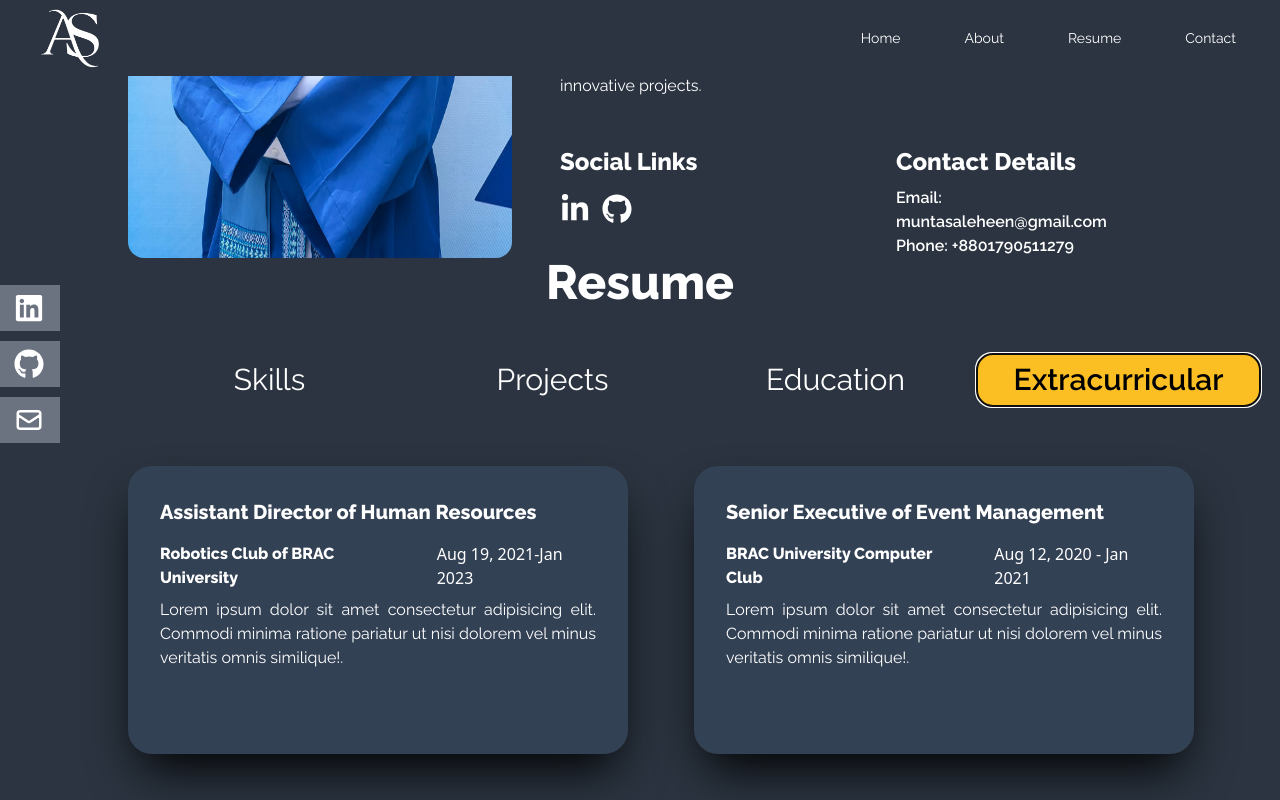
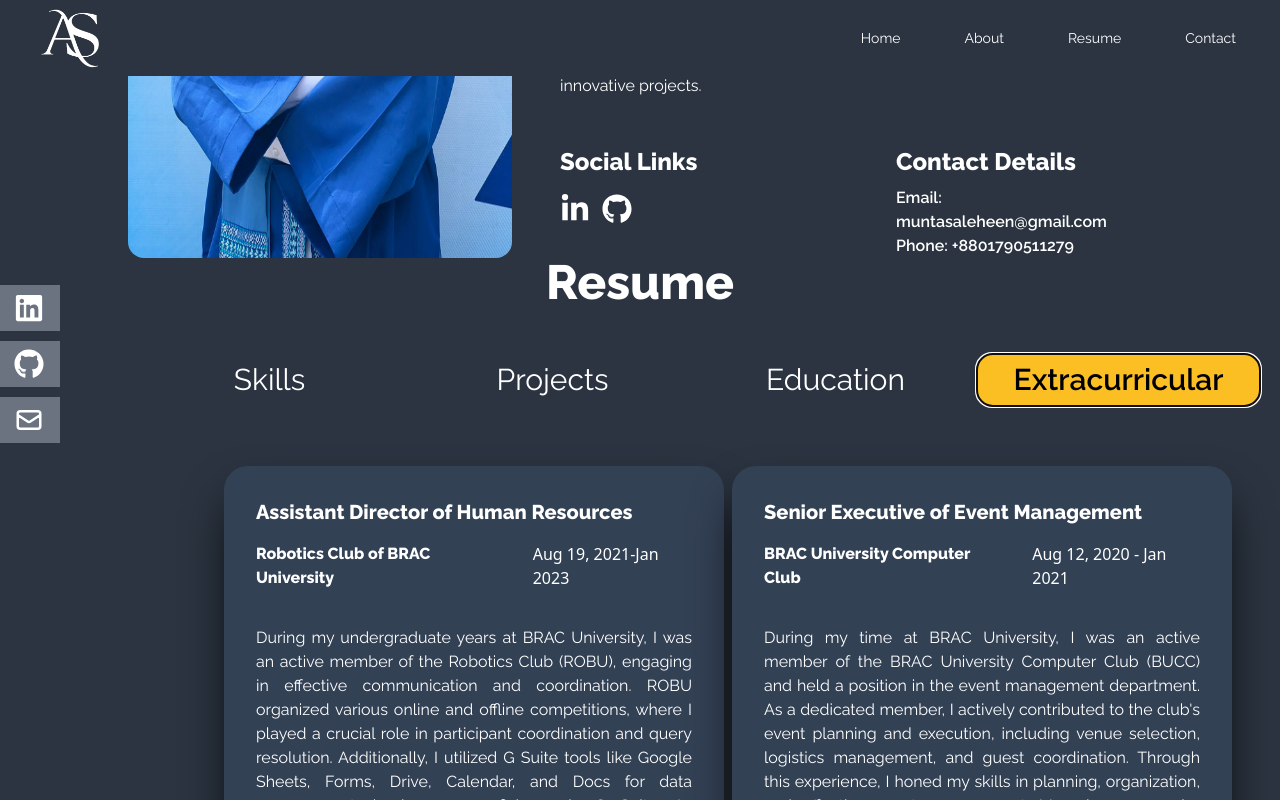
Before and after one commit to saleheen22/Portfolio, a React (Vite) app: page / in a window 1280 px wide. Both pictures are taken after a click on the tab "Extracurricular". Shown: the part 1582-2382 px from the top of the page. Built offline with nearby package versions, Linux system fonts and the light colour scheme.

Commit message:
react smooth scroll added

```diff
--- a/package.json
+++ b/package.json
@@ -19,6 +19,7 @@
     "react-helmet-async": "^1.3.0",
     "react-icons": "^4.9.0",
     "react-router-dom": "^6.12.1",
+    "react-scroll": "^1.8.9",
     "react-tabs": "^6.0.1",
     "react-tsparticles": "^2.10.1",
     "sort-by": "^1.2.0",
--- a/src/Home/Home.jsx
+++ b/src/Home/Home.jsx
@@ -5,6 +5,7 @@
 import SocialLink from "../components/About/Social/SocialLink";
 import AboutMe from "../components/AboutMeDetails/AboutMe";
 import Checking from "./Checking";
+import Contact from "../components/Contact/Contact";
 
 const Home = () => {
     return (
@@ -13,12 +14,13 @@
                 <title>Abrar Saleheen </title>
             </Helmet>
 
-            <div className="bg-neutral text-white">
+            <div name="nm" className="bg-neutral text-white">
             <Navbar></Navbar>
             <About></About>
             <SocialLink></SocialLink>
             <AboutMe></AboutMe>
             <Resume></Resume>
+            <Contact></Contact>
             <Checking></Checking>
             </div>
         </div>
--- a/src/components/AboutMeDetails/AboutMe.jsx
+++ b/src/components/AboutMeDetails/AboutMe.jsx
@@ -4,7 +4,7 @@
 import { Link } from 'react-router-dom';
 const AboutMe = () => {
     return (
-        <div className='aboutme pt-80 md:pt-32 ms-16 lg:ms-32 mb-28'>
+        <div name="abt" className='aboutme pt-80 md:pt-32 ms-16 lg:ms-32 mb-28'>
             <h2 className='  text-3xl md:text-5xl font-bold inline border-b-4 border-gray-500 '> About <br /></h2>
 
             <br />
--- /dev/null
+++ b/src/components/Contact/Contact.jsx
@@ -0,0 +1,11 @@
+
+const Contact = () => {
+    return (
+        <div name="cnt" className='text-center mx-auto h-96'>
+            <h2>This is Contact</h2>
+            <p>Lorem ipsum dolor sit amet consectetur, adipisicing elit. Voluptates deserunt recusandae sint harum alias in temporibus, libero illum ducimus? Vitae.</p>
+        </div>
+    );
+};
+
+export default Contact;
--- a/src/components/Extracurricular/Extracurricular.jsx
+++ b/src/components/Extracurricular/Extracurricular.jsx
@@ -3,10 +3,10 @@
 const Extracurricular = () => {
     return (
         <div className='mt-5 text-white'>
-            <div className='grid grid-cols-1 lg:grid-cols-4 ms-5 lg:ms-32 me-5 lg:me-10 gap-5'>
+            <div className='grid grid-cols-1 lg:grid-cols-4 ms-5 lg:ms-56 me-5 lg:me-10 '>
                 {/* card 1 */}
-                <div className='col-span-1 md:col-span-1 lg:col-span-2'>
-                    <div className="card card-side  shadow-3xl rounded-3xl bg-slate-700 lg:h-72 h-80  lg:w-[500px] shadow-2xl shadow-black">
+                <div className='col-span-1 md:col-span-1 lg:col-span-2 gap-5' >
+                    <div className="card card-side  shadow-3xl rounded-3xl bg-slate-700 h-full   lg:w-[500px] shadow-2xl shadow-black">
 
                         <div className="card-body">
 
@@ -20,8 +20,8 @@
 
 
 
-                            <p className='text-justify'>
-                                Lorem ipsum dolor sit amet consectetur adipisicing elit. Commodi minima ratione pariatur ut nisi dolorem vel minus veritatis omnis similique!.
+                            <p className='text-justify mt-7'>
+                            During my undergraduate years at BRAC University, I was an active member of the Robotics Club (ROBU), engaging in effective communication and coordination. ROBU organized various online and offline competitions, where I played a crucial role in participant coordination and query resolution. Additionally, I utilized G Suite tools like Google Sheets, Forms, Drive, Calendar, and Docs for data management, honing my proficiency in G Suite. As Assistant Director, I further developed my leadership skills while enhancing communication, teamwork, and problem-solving abilities.
                             </p>
 
 
@@ -30,9 +30,10 @@
                     </div>
                 </div>
 
+
                 {/* card2 */}
-                <div className='col-span-1 lg:col-span-2'>
-                    <div className="card card-side  bg-slate-700 lg:h-72 h-80 lg:w-[500px] rounded-3xl  shadow-2xl shadow-black">
+                <div className='col-span-1 lg:col-span-2 me-1 lg:me-16 mt-10 lg:mt-0'>
+                    <div className="card card-side  bg-slate-700 h-full lg:w-[500px] rounded-3xl  shadow-2xl shadow-black">
 
                         <div className="card-body">
                             <h2 className="card-title text-xl font-bold">Senior Executive of Event Management</h2>
@@ -45,8 +46,8 @@
 
 
 
-                            <p className='text-justify'>
-                                Lorem ipsum dolor sit amet consectetur adipisicing elit. Commodi minima ratione pariatur ut nisi dolorem vel minus veritatis omnis similique!.
+                            <p className='text-justify mt-7'>
+                            During my time at BRAC University, I was an active member of the BRAC University Computer Club (BUCC) and held a position in the event management department. As a dedicated member, I actively contributed to the club's event planning and execution, including venue selection, logistics management, and guest coordination. Through this experience, I honed my skills in planning, organization, and effective event management. My role as a senior executive further solidified my abilities in overseeing successful events. This clubbing experience has significantly enhanced my capabilities in planning and executing diverse activities.
                             </p>
                         </div>
                     </div>
--- a/src/components/Navbar/Navbar.jsx
+++ b/src/components/Navbar/Navbar.jsx
@@ -1,20 +1,20 @@
-import { Link } from "react-router-dom";
 import logo from '../../../public/logo3-short-removebg-preview.png';
 import './Navbar.css';
+import { Link } from 'react-scroll'
 const Navbar = () => {
     return (
         <div >
             <div className="navbar bg-neutral  top-0 fixed z-30 text-white">
                 <div className="navbar-start">
 
-                    <img className="nav-logo mx-8" src={logo} alt="" />
+                    <Link to='nm' smooth duration={500}><img className="nav-logo mx-8" src={logo} alt="" /></Link>
                 </div>
                 <div className="navbar-center hidden lg:flex">
                     <ul className="menu menu-horizontal px-1 ps-40 ms-40">
-                        <Link className="mx-8"><li> Home </li></Link>
-                        <Link className="mx-8"><li> About </li></Link>
-                        <Link className="mx-8"><li> Resume </li></Link>
-                        <Link className="mx-8"><li> Contact </li></Link>
+                        <Link to='nm' smooth duration={500}  className="mx-8"><li> Home </li></Link>
+                        <Link to='abt' smooth duration={500} className="mx-8"><li> About </li></Link>
+                        <Link to='rsm' smooth duration={500} className="mx-8"><li> Resume </li></Link>
+                        <Link to='cnt' smooth duration={500} className="mx-8"><li> Contact </li></Link>
 
 
                     </ul>
@@ -25,10 +25,10 @@
                             <svg xmlns="http://www.w3.org/2000/svg" className="h-5 w-5" fill="none" viewBox="0 0 24 24" stroke="currentColor"><path strokeLinecap="round" strokeLinejoin="round" strokeWidth="2" d="M4 6h16M4 12h8m-8 6h16" /></svg>
                         </label>
                         <ul tabIndex={0} className="menu menu-sm dropdown-content mt-3 ms-28 p-2 shadow bg-neutral rounded-box w-52">
-                        <Link className="my-4"><li> Home </li></Link>
-                        <Link className="my-4"><li> About </li></Link>
-                        <Link className="my-4"><li> Resume </li></Link>
-                        <Link className="my-4"><li> Contact </li></Link>
+                        <Link to='nm' smooth duration={500}  className="my-4"><li> Home </li></Link>
+                        <Link to='abt' smooth duration={500} className="my-4"><li> About </li></Link>
+                        <Link to='rsm' smooth duration={500} className="my-4"><li> Resume </li></Link>
+                        <Link to='cnt' smooth duration={500} className="my-4"><li> Contact </li></Link>
                         </ul>
                     </div>
              </div>
--- a/src/components/Resume/Resume.jsx
+++ b/src/components/Resume/Resume.jsx
@@ -44,7 +44,7 @@
 
 
     return (
-        <div className="h-96 pt-80 md:pt-32 resume">
+        <div name="rsm" className="h-96 pt-80 md:pt-32 resume">
             <h2 className='text-3xl md:text-5xl text-center font-bold '>Resume</h2>
             <div className='mt-12'>
                 <Tabs selectedTabClassName="active mb-10 font-semibold " >
```
Also changed, not shown: src/Router/Routes.jsx (+17 -0 lines), src/components/Contact/Contact.css (added), 1 other file (tests, documents, lock files or other folders).
